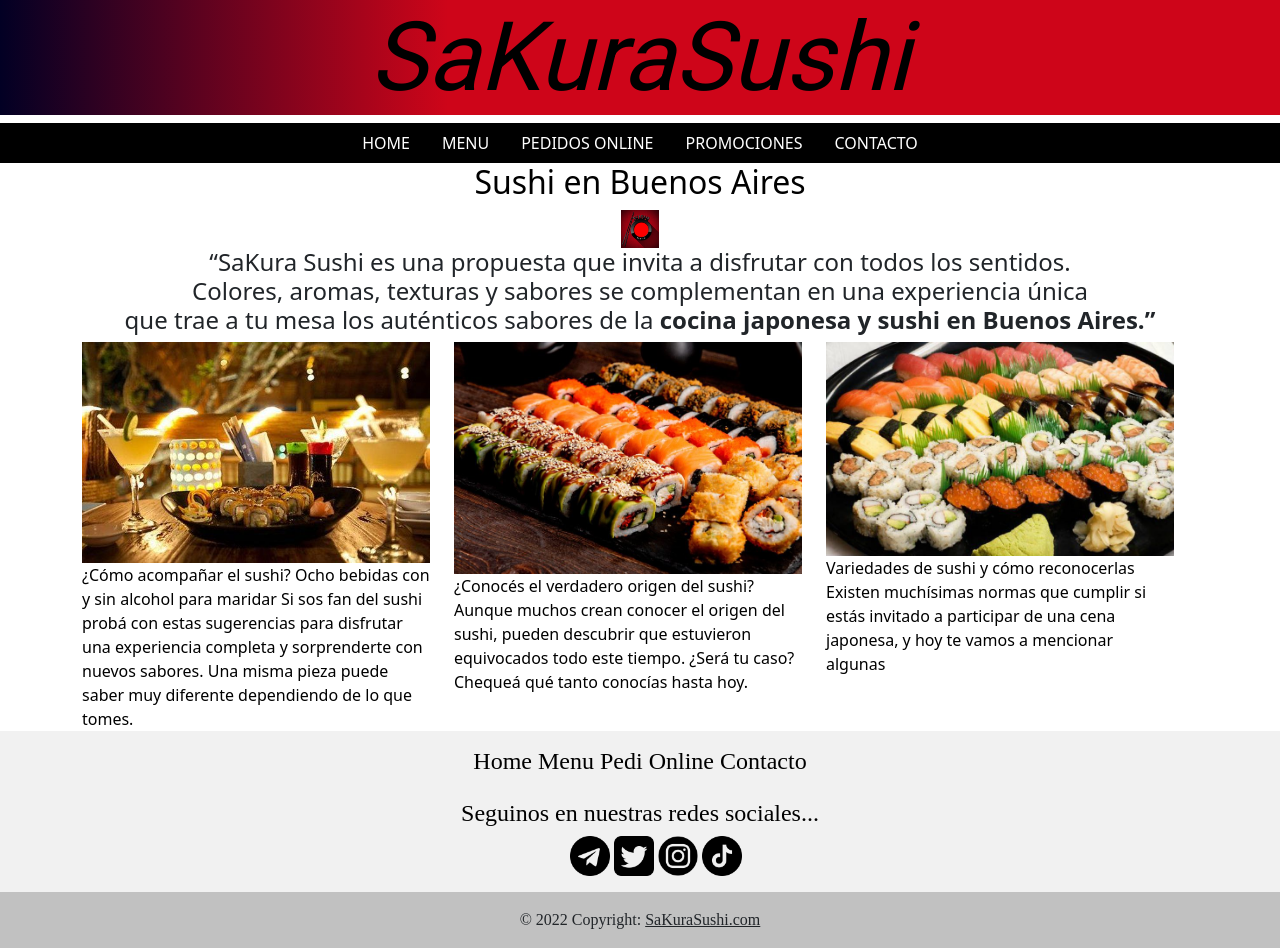
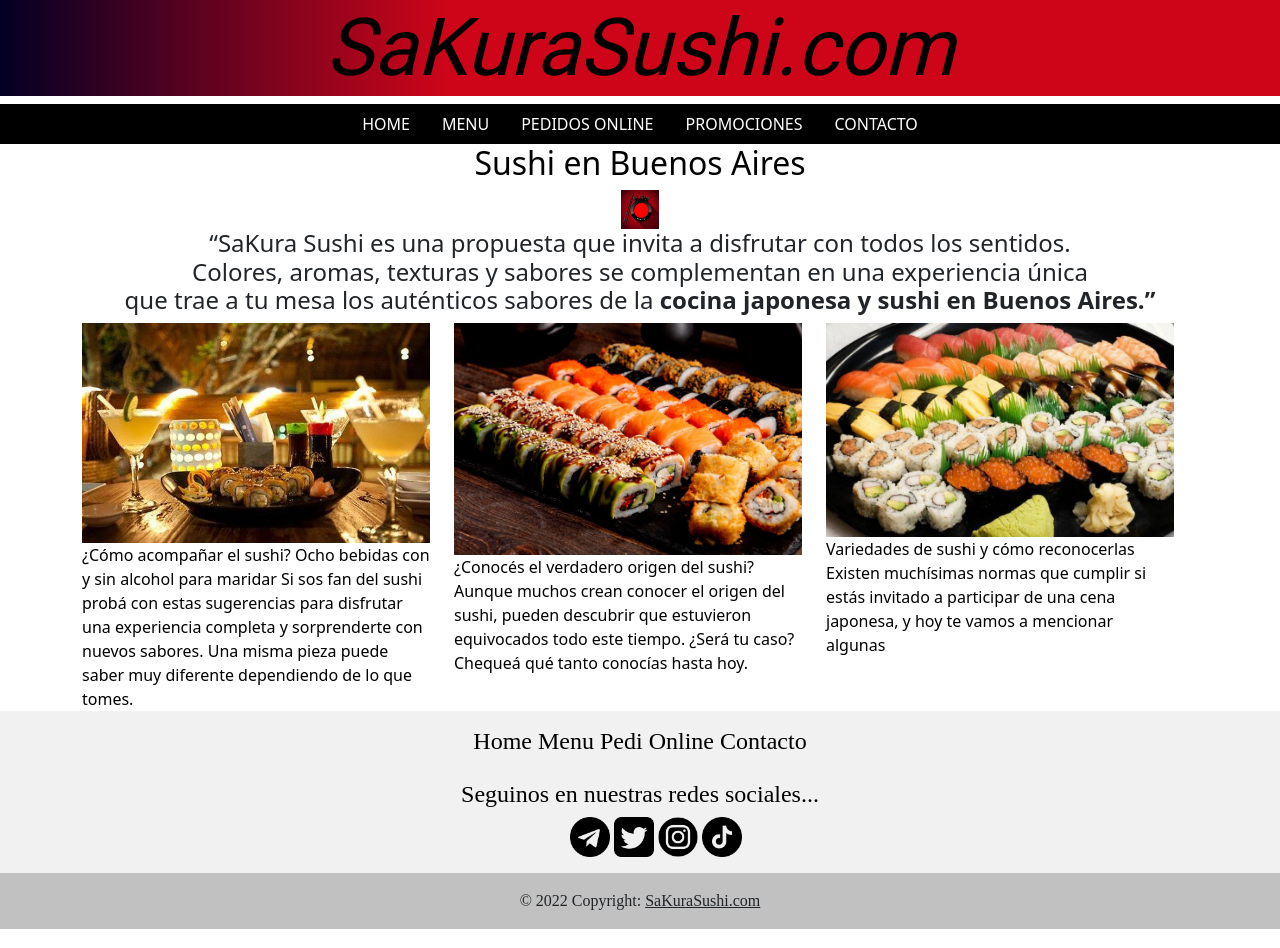
Before and after one commit to Karael2022/sass.Saucedo, a website: page index.html in a window 1280 px wide. Drawn offline with nearby package versions, Linux system fonts and the light colour scheme.

Commit message:
responsive full

```diff
--- a/index.html
+++ b/index.html
@@ -1,6 +1,6 @@
 <!doctype html>
 <html lang="en">
-<head>
+    <head>
     <!-- Required meta tags -->
     <meta charset="utf-8">
     <meta name="viewport" content="width=device-width, initial-scale=1">
@@ -11,22 +11,22 @@
     <link rel="preconnect" href="https://fonts.googleapis.com">
     <link rel="preconnect" href="https://fonts.gstatic.com" crossorigin>
     <link href="https://fonts.googleapis.com/css2?family=Roboto&display=swap" rel="stylesheet">
-    <title>SaKura.com</title>
-</head>
+    <title>SaKuraSushi.com</title>
+    </head>
 
     <!-- Option 1: Bootstrap Bundle with Popper -->
-    <script src="https://cdn.jsdelivr.net/npm/bootstrap@5.1.3/dist/js/bootstrap.bundle.min.js" integrity="sha384-ka7Sk0Gln4gmtz2MlQnikT1wXgYsOg+OMhuP+IlRH9sENBO0LRn5q+8nbTov4+1p" crossorigin="anonymous"></script>
-    <link
-    rel="stylesheet"
+
+    <link rel="stylesheet"
     href="https://cdnjs.cloudflare.com/ajax/libs/animate.css/4.1.1/animate.min.css"/>
     <body>
 
         <header class="container-fluid">
-            <div class="row">
-                <h1 class="col-md-12 fst-italic text-center">SaKuraSushi</h1>
-
+            <div class="row ">
+                <h1 class=" fst-italic text-center justify-content-center h1 display-1">SaKuraSushi.com</h1>
+                <!--<h1 class=" fst-italic text-center justify-content-center">SaKuraSushi</h1>-->
             </div>
         </header>
+
         <nav>
         <ul class="nav justify-content-center menu" >
             <li class="nav-item text-white">
@@ -50,9 +50,9 @@
 
                 <h2 class="text-center">Sushi en Buenos Aires</h2>
                 <h4 class="text-center"> <img src="photo-sushi-menu-on-red-velvet.ico" alt="" width="3%"> <br>
-“SaKura Sushi es una propuesta que invita a disfrutar con todos los sentidos. <br>
-Colores, aromas, texturas y sabores se complementan en una experiencia única <br>
-que trae a tu mesa los auténticos sabores de la <strong>cocina japonesa y sushi en Buenos Aires.”</strong>  <br>
+                “SaKura Sushi es una propuesta que invita a disfrutar con todos los sentidos. <br>
+                Colores, aromas, texturas y sabores se complementan en una experiencia única <br>
+                que trae a tu mesa los auténticos sabores de la <strong>cocina japonesa y sushi en Buenos Aires.”</strong>  <br>
             </h4>
         </div>
         <div class="container">
@@ -104,6 +104,7 @@
 
             </footer>
     </footer>
+    <script src="https://cdn.jsdelivr.net/npm/bootstrap@5.1.3/dist/js/bootstrap.bundle.min.js" integrity="sha384-ka7Sk0Gln4gmtz2MlQnikT1wXgYsOg+OMhuP+IlRH9sENBO0LRn5q+8nbTov4+1p" crossorigin="anonymous"></script>
 
     </body>
 </html>
--- a/scss/_estructura.scss
+++ b/scss/_estructura.scss
@@ -6,7 +6,8 @@
     background-color: white
 }
 header {
-    background: linear-gradient(90deg, rgba(2,0,36,1) 0%, rgba(244,7,32,1) 35%);;
+    background: linear-gradient(90deg, rgba(2,0,36,1) 0%, rgba(244,7,32,1) 35%);
+    height: 250px;
 }
 
 nav {
@@ -16,8 +17,20 @@
 div {
     background-color: white;
     color: black;
+
 }
 
 footer{
     background-color: f1f1f1;
 }
+
+.code {
+    font-size: 80%;
+    height: 200px;
+    background: linear-gradient(90deg, rgba(2,0,36,1) 0%, rgba(244,7,32,1) 35%);
+}
+@media (min-width: 430px) {
+    h1{
+        color: white;
+    }
+    }
--- a/scss/tipografia.scss
+++ b/scss/tipografia.scss
@@ -4,3 +4,6 @@
 footer{
     font-family: 'PT Serif', serif;
 }
+h1{
+    font-size: larger;
+}
```
